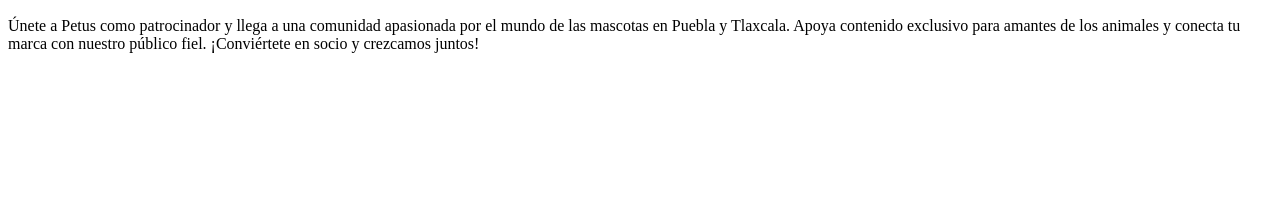
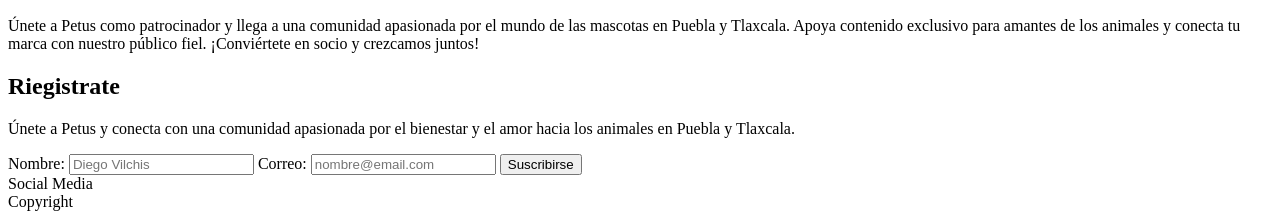
Before and after one commit to DiegoVcRb/Landing-Petus, a plain HTML site: page index.html in a window 1280 px wide. Shown: the part 1913-2132 px from the top of the page. Before the commit the page ends 1982 px from the top, so only its background shows below. Drawn offline with Linux system fonts and the light colour scheme.

Commit message:
Maquetamos la seccion de suscribirse

```diff
--- a/index.html
+++ b/index.html
@@ -196,6 +196,33 @@
   </main>
 
 
+  <footer>
+
+    <section>
+      <header>
+        <h2>Riegistrate</h2>
+        <p>Únete a Petus y conecta con una comunidad apasionada por el bienestar y el amor hacia los animales en Puebla y Tlaxcala.</p>
+      </header>
+      <form>
+        <label for="nombre">
+          Nombre:
+          <input type="text" placeholder="Diego Vilchis" id="nombre">
+        </label>
+
+        <label for="">
+          Correo:
+          <input type="email" placeholder="nombre@email.com" id="email">
+        </label>
+        <button>Suscribirse</button>
+      </form>
+    </section>
+
+    <section>Social Media</section>
+
+    <section>Copyright</section>
+
+  </footer>
+
 </body>
 
 </html>
```
